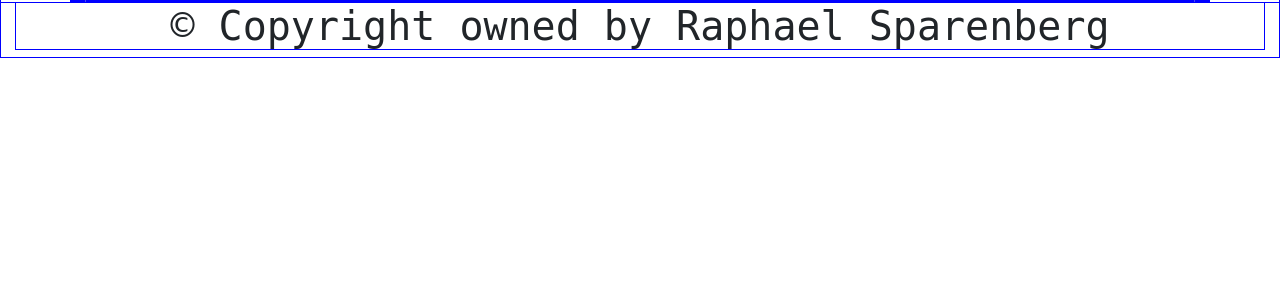
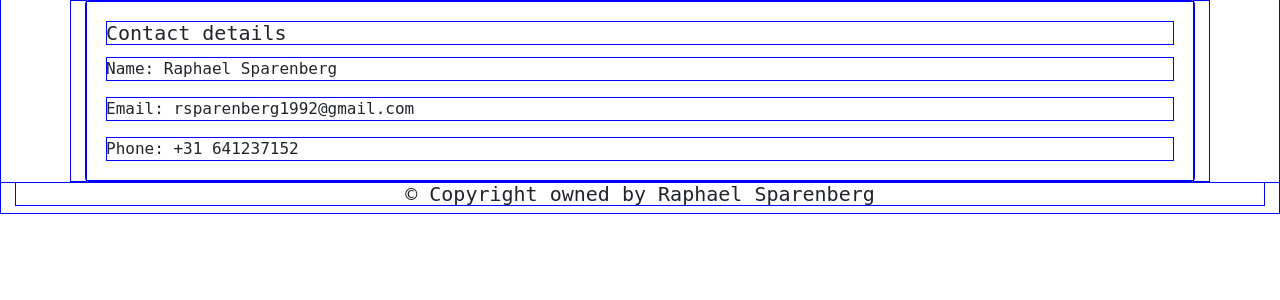
Before and after one commit to RSPersonal/Personal_portfolio, a Django app: page /contact in a window 1280 px wide. Shown: the part 54-354 px from the top of the page. Run offline with Django 3.2, Linux system fonts and the light colour scheme; some libraries are stand-ins or nearby versions.

Commit message:
New file structure

```diff
--- a/aboutme/models.py
+++ b/aboutme/models.py
@@ -1,6 +1,5 @@
 from django.db import models
 
-# Create your models here.
 class LifeEvent(models.Model):
     title = models.TextField(max_length=50)
     description = models.TextField()
--- a/aboutme/urls.py
+++ b/aboutme/urls.py
@@ -2,5 +2,5 @@ from django.urls import path
 from . import views
 
 urlpatterns = [
-    path('', views.about_me, name='about_me')
+    path("", views.about_me, name='about_me')
 ]
--- a/aboutme/views.py
+++ b/aboutme/views.py
@@ -1,12 +1,12 @@
 """Module to configure the app views"""
 from django.shortcuts import render
-from .models import LifeEvent
+from aboutme.models import LifeEvent
 
 # Create your views here.
 def about_me(request):
     """Return the about me template with life events db entries as a object"""
-    live_events = LifeEvent.objects.all().order_by('created_on')
+    events = LifeEvent.objects.all()
     context = {
-        'live_events': live_events
+        'events': events
     }
     return render(request, 'about_me.html', context)
--- a/backend/settings.py
+++ b/backend/settings.py
@@ -48,7 +48,7 @@ INSTALLED_APPS = [
     'projects',
     'blog',
     'Todo',
-    'aboutme'
+    'aboutme',
 ]
 
 MIDDLEWARE = [
--- a/backend/static/css/style.css
+++ b/backend/static/css/style.css
@@ -15,3 +15,7 @@ a:link {
 a:hover {
     color: black;
 }
+
+.footer-text {
+    font-size: 20px;
+}
--- a/backend/templates/base.html
+++ b/backend/templates/base.html
@@ -34,7 +34,7 @@
   <div class="container-fluid">
     <div class="row text-center">
       <div class="col-12">
-        <h1>
+        <h1 class="footer-text">
           © Copyright owned by Raphael Sparenberg
         </h1>
       </div>
--- a/homepage/static/homepage/css/home_page.css
+++ b/homepage/static/homepage/css/home_page.css
@@ -7,3 +7,8 @@
     max-width: 50%;
     height: 50px;
 }
+
+.linked-in-logo {
+    height: 50%;
+    width: 50%;
+}
--- a/homepage/templates/contact.html
+++ b/homepage/templates/contact.html
@@ -5,6 +5,12 @@
 {% block page_content %}
 <div class="container">
     <div class="card">
+        <div class="card-body">
+            <h5 class="card-title">Contact details</h5>
+            <p class="card-text">Name: Raphael Sparenberg</p>
+            <p class="card-text">Email: rsparenberg1992@gmail.com</p>
+            <p class="card-text">Phone: +31 641237152</p>
+        </div>
     </div>
 </div>
 {% endblock %}
```
Also changed, not shown: aboutme/templates/about_me.html (deleted, +0 -24 lines), backend/templates/about_me.html (added, +18 -0 lines), homepage/templates/home_page.html (+6 -7 lines), backend/templates/blog_category.html (renamed from blog/templates/blog_category.html), backend/templates/blog_detail.html (renamed from blog/templates/blog_detail.html), backend/templates/blog_index.html (renamed from blog/templates/blog_index.html), db.sqlite3, homepage/static/images/Github-other-logo.png (added), homepage/static/images/Linked-in.png (added).
